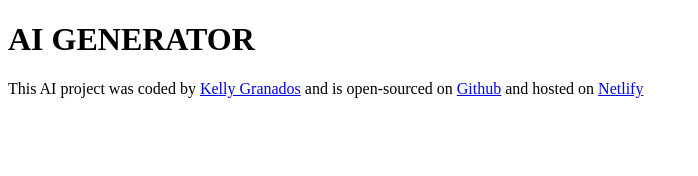
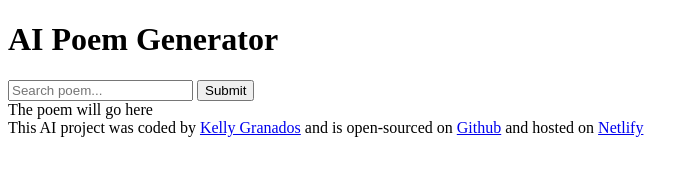
Before and after one commit to kellyg418/ai-poem-generator, a plain HTML site: page index.html in a window 1280 px wide. Shown: the whole page, without its empty margins (0-698 px from the left). Drawn offline with Linux system fonts and the light colour scheme.

Commit message:
Removed CSS and added basic HTML

```diff
--- a/index.html
+++ b/index.html
@@ -7,7 +7,20 @@
     <title>AI Poem Generator</title>
 </head>
 <body>
-    <h1>AI GENERATOR</h1>
+    <header>
+        <h1>AI Poem Generator</h1>
+    </header>
+
+    <main>
+        <form>
+            <input type="text" placeholder="Search poem..." />
+            <input type="submit" />
+        </form>
+        <div>
+            The poem will go here
+        </div>
+    </main>
+
     <footer>This AI project was coded by <a href="https://github.com/kellyg418" target="_blank">Kelly Granados</a> and is open-sourced on <a href="https://github.com/kellyg418/ai-poem-generator" target="_blank">Github</a> and hosted on <a href="https://ai-poem-generator-kg.netlify.app" target="_blank">Netlify</a></footer>
     <script src="src/index.js"></script>
 </body>
```
